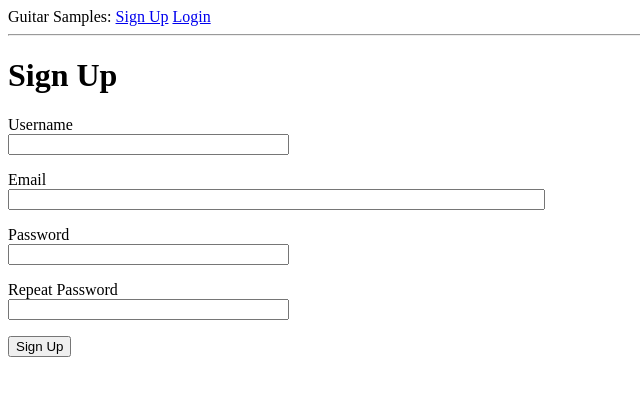
After one commit to NerdyBread/Guitar-Samples, a Flask app: page /signUp in a window 1280 px wide. The commit adds this page. Shown: the top 396 px of the page, without its empty margins (0-640 px from the left). Run offline with Flask 2, Linux system fonts and the light colour scheme.

Commit message:
User management, logouts, and signups

```diff
--- a/app/__init__.py
+++ b/app/__init__.py
@@ -2,11 +2,14 @@ from flask import Flask
 from config import Config
 from flask_sqlalchemy import SQLAlchemy
 from flask_migrate import Migrate
+from flask_login import LoginManager
 
 app = Flask(__name__)
 
 app.config.from_object(Config)
 db = SQLAlchemy(app)
 migrate = Migrate(app, db)
+login = LoginManager(app)
+login.login_view = 'login'
 
 from app import routes, models
--- a/app/forms.py
+++ b/app/forms.py
@@ -1,10 +1,29 @@
 from flask_wtf import FlaskForm
 from wtforms import StringField, PasswordField, BooleanField, SubmitField
-from wtforms.validators import DataRequired
+from wtforms.validators import DataRequired, Email, EqualTo, ValidationError
+from app.models import User
 
 class LoginForm(FlaskForm):
 	username = StringField('Username', validators=[DataRequired()])
-	email = StringField('Email', validators=[DataRequired()])
+	email = StringField('Email', validators=[DataRequired(), Email()])
 	password = PasswordField('Passcode', validators=[DataRequired()])
 	remember_me = BooleanField('Remember Me')
 	submit = SubmitField('Sign In')
+
+class SignUpForm(FlaskForm):
+    username = StringField('Username', validators=[DataRequired()])
+    email = StringField('Email', validators=[DataRequired(), Email()])
+    password = PasswordField('Password', validators=[DataRequired()])
+    password2 = PasswordField(
+        'Repeat Password', validators=[DataRequired(), EqualTo('password')])
+    submit = SubmitField('Sign Up')
+
+    def validate_username(self, username):
+        user = User.query.filter_by(username=username.data).first()
+        if user is not None:
+            raise ValidationError('Please use a different username.')
+
+    def validate_email(self, email):
+        user = User.query.filter_by(email=email.data).first()
+        if user is not None:
+            raise ValidationError('Please use a different email address.')
--- a/app/routes.py
+++ b/app/routes.py
@@ -1,17 +1,50 @@
-from flask import flash, redirect, render_template, url_for
+from flask import flash, redirect, render_template, url_for, request
+from flask_login import current_user, login_user, logout_user, login_required
+from werkzeug.urls import url_parse
 
-from app import app
-from app.forms import LoginForm
+from app import app, db
+from app.forms import LoginForm, SignUpForm
+from app.models import User
 
 @app.route('/')
 @app.route('/index')
 def index():
 	return render_template('index.html', title="Home")
 
-@app.route('/login', methods=['GET', 'POST'])
+@app.route("/login", methods=["GET", "POST"])
 def login():
+	if current_user.is_authenticated:
+		return redirect(url_for('index'))
 	form = LoginForm()
 	if form.validate_on_submit():
-		flash(f"Login requested for user {form.username.data}, remember me {form.remember_me.data}")
-		return redirect(url_for('index'))
-	return render_template('login.html', title="Sign In", form=form)
+		user = User.query.filter_by(username=form.username.data).first()
+		if user is None or not user.check_password(form.password.data):
+			flash('Invalid username or password')
+			return redirect(url_for('login'))
+		login_user(user, remember=form.remember_me.data)
+		flash(f'Signed in as {current_user.username}')
+		next_page = request.args.get('next')
+		if not next_page or url_parse(next_page).netloc != '':
+			next_page = url_for('index')
+		return redirect(next_page)
+	return render_template('login.html', title='Sign In', form=form)
+
+@app.route('/logout')
+@login_required
+def logout():
+	logout_user()
+	return redirect(url_for('index'))
+
+@app.route('/signUp', methods=['GET', 'POST'])
+def signUp():
+    if current_user.is_authenticated:
+        return redirect(url_for('index'))
+    form = SignUpForm()
+    if form.validate_on_submit():
+        user = User(username=form.username.data, email=form.email.data)
+        user.set_password(form.password.data)
+        db.session.add(user)
+        db.session.commit()
+        flash('Thank you for signing up')
+        return redirect(url_for('login'))
+    return render_template('signUp.html', title='Sign Up', form=form)
--- a/app/templates/base.html
+++ b/app/templates/base.html
@@ -11,10 +11,13 @@
 	  <body>
 		  	<div>
 				Guitar Samples:
-				<a href="{{ url_for('index') }}">Home</a>
+				{% if current_user.is_authenticated %}
+					<a href="{{ url_for('logout') }}">Logout</a>
+				{% else %}
+					<a href="{{ url_for('signUp') }}">Sign Up</a>
 					<a href="{{ url_for('login') }}">Login</a>
+				{% endif %}
 			</div>
-			<hr>
 			<hr>
 			{% with messages = get_flashed_messages() %}
 			{% if messages %}
--- a/app/templates/index.html
+++ b/app/templates/index.html
@@ -2,5 +2,4 @@
 
 {% block content %}
 <h1>Welcome to Guitar Samples</h1>
-<a href="{{ url_for('login') }}">Log in here</a>
 {% endblock %}
--- /dev/null
+++ b/app/templates/signUp.html
@@ -0,0 +1,37 @@
+{% extends "base.html" %}
+
+{% block content %}
+    <h1>Sign Up</h1>
+    <form action="" method="post">
+        {{ form.hidden_tag() }}
+        <p>
+            {{ form.username.label }}<br>
+            {{ form.username(size=32) }}<br>
+            {% for error in form.username.errors %}
+            <span style="color: red;">[{{ error }}]</span>
+            {% endfor %}
+        </p>
+        <p>
+            {{ form.email.label }}<br>
+            {{ form.email(size=64) }}<br>
+            {% for error in form.email.errors %}
+            <span style="color: red;">[{{ error }}]</span>
+            {% endfor %}
+        </p>
+        <p>
+            {{ form.password.label }}<br>
+            {{ form.password(size=32) }}<br>
+            {% for error in form.password.errors %}
+            <span style="color: red;">[{{ error }}]</span>
+            {% endfor %}
+        </p>
+        <p>
+            {{ form.password2.label }}<br>
+            {{ form.password2(size=32) }}<br>
+            {% for error in form.password2.errors %}
+            <span style="color: red;">[{{ error }}]</span>
+            {% endfor %}
+        </p>
+        <p>{{ form.submit() }}</p>
+    </form>
+{% endblock %}
```
Also changed, not shown: app/models.py (+15 -2 lines). Lines whose indentation alone changed are shown as unchanged.
